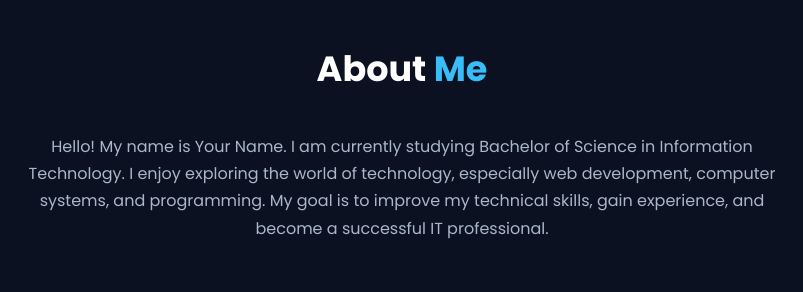
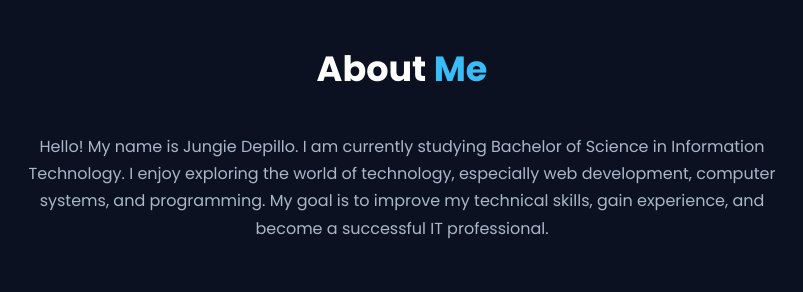
Before and after one commit to jungiedepillo-debug/Depillo-Project-1, a plain HTML site: page index.html in a window 1280 px wide. Shown: the part 840-1132 px from the top of the page, 238-1041 px from the left. Drawn offline with Linux system fonts and the light colour scheme.

Commit message:
Update About Me

```diff
--- a/index.html
+++ b/index.html
@@ -62,7 +62,7 @@
 
         <div class="about-content">
             <p>
-                Hello! My name is Your Name. I am currently studying
+                Hello! My name is Jungie Depillo. I am currently studying
                 Bachelor of Science in Information Technology.
 
                 I enjoy exploring the world of technology, especially
```
